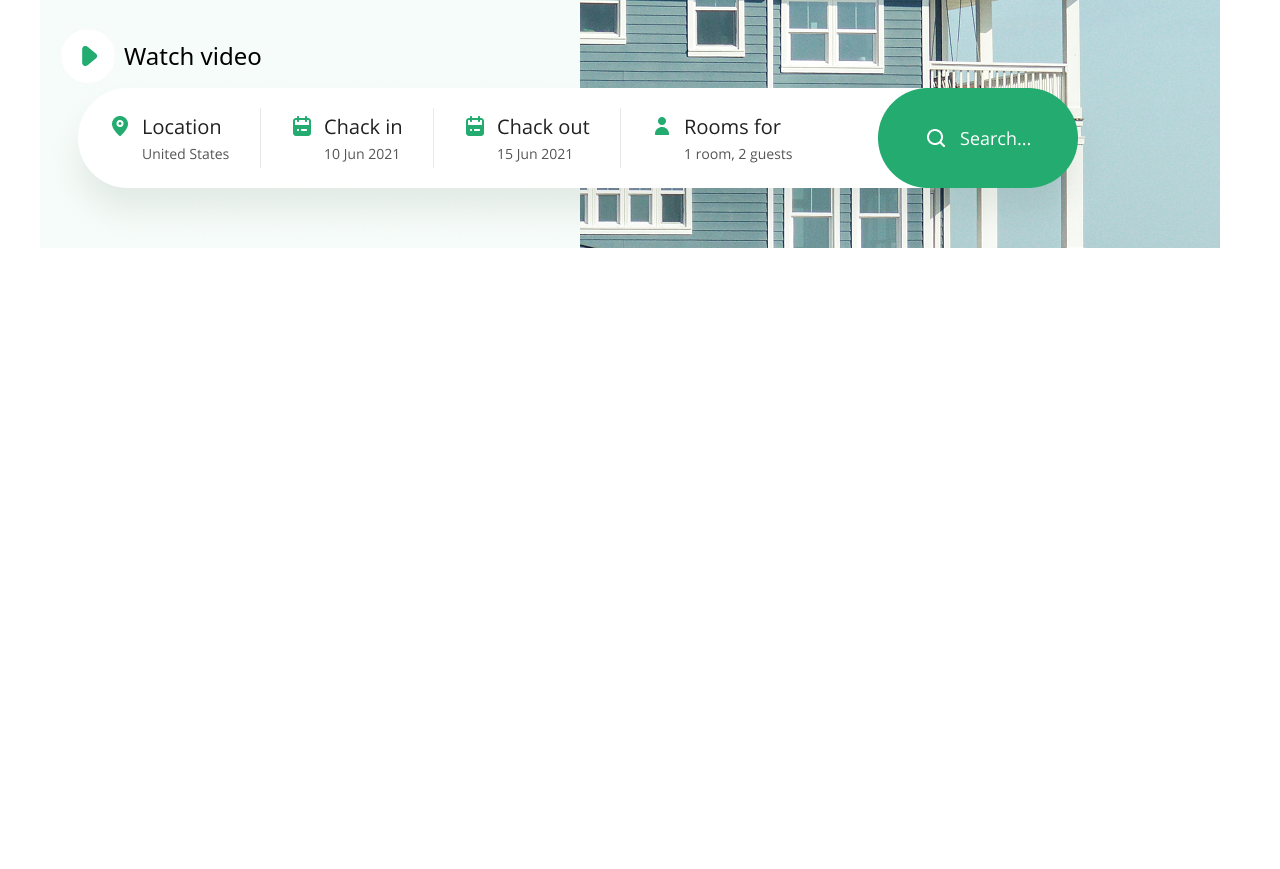
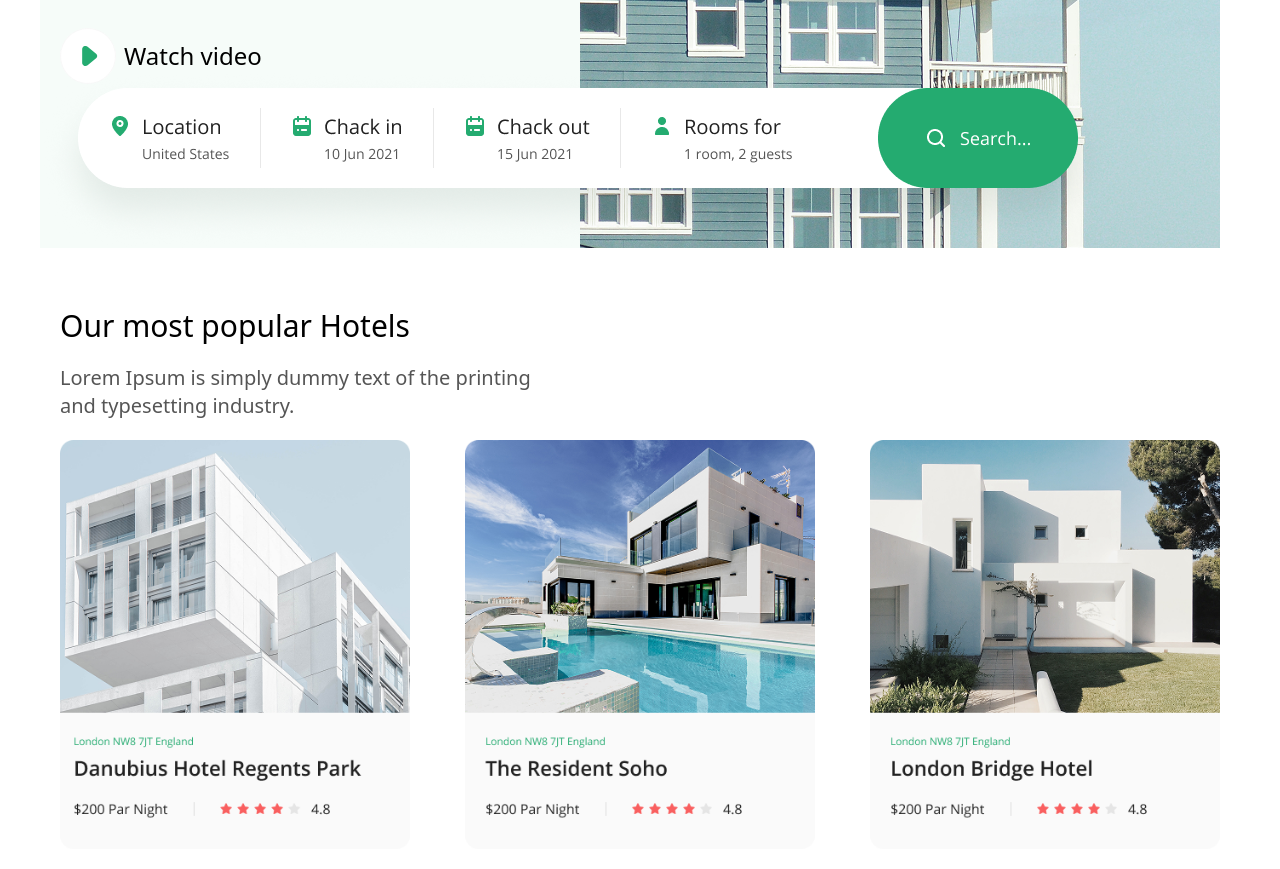
Before and after one commit to hakimovasharifa10-boop/Homework12, a website: page page1.html in a window 1280 px wide. Shown: the part 500-1369 px from the top of the page. Before the commit the page ends 800 px from the top, so only its background shows below. Drawn offline with Linux system fonts and the light colour scheme.

Commit message:
second section

```diff
--- a/page1.html
+++ b/page1.html
@@ -59,5 +59,21 @@
         />
       </div>
     </section>
+    <section>
+      <div class="p-5 max-w-300 m-auto">
+        <h2 class="text-3xl pt-10">Our most popular Hotels</h2>
+        <p
+          class="text-center py-5 lg:text-start text-[#555555] lg:text-xl lg:w-[500px]"
+        >
+          Lorem Ipsum is simply dummy text of the printing and typesetting
+          industry.
+        </p>
+        <div class="lg:flex lg:justify-between lg:gap-5">
+          <img src="./images/Danibius.png" alt="" class="lg:w-[350px]" />
+          <img src="./images/resident.png" alt="" class="lg:w-[350px]" />
+          <img src="./images/londonbr.png" alt="" class="lg:w-[350px]" />
+        </div>
+      </div>
+    </section>
   </body>
 </html>
```
Also changed, not shown: src/output.css.
